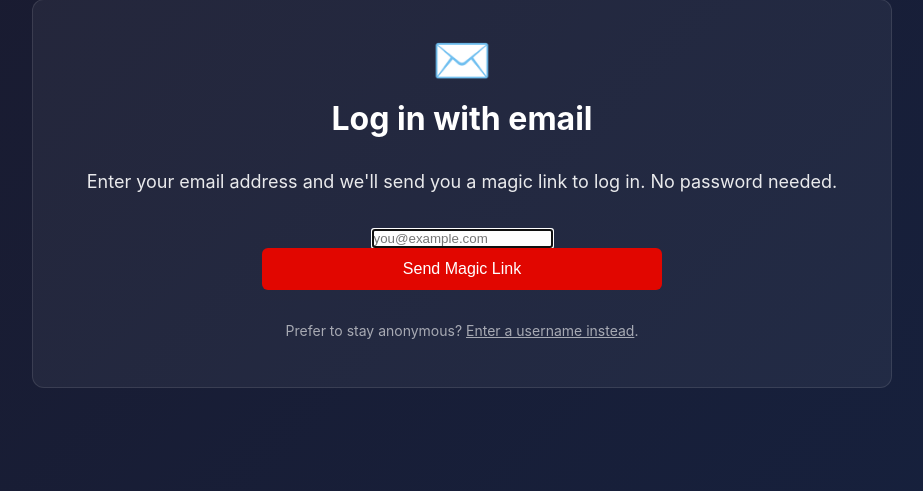
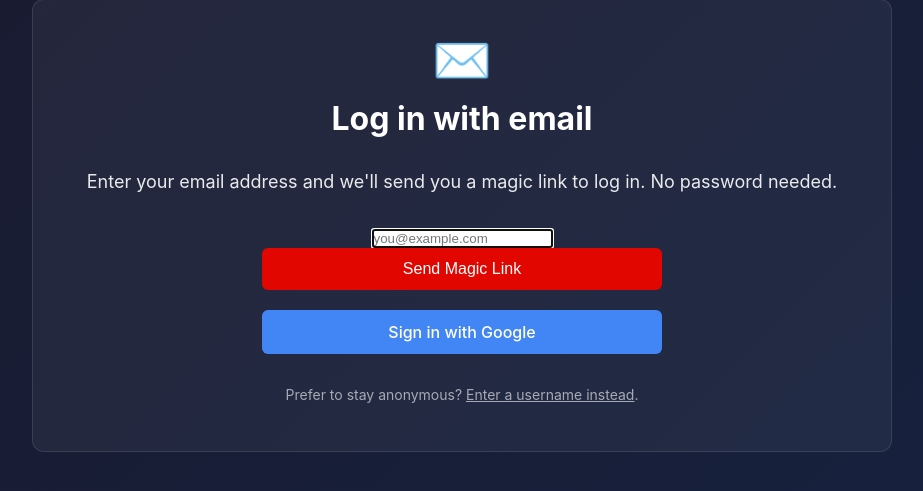
Before and after one commit to brettswift/f1-predictor, a Flask app: page /login in a window 1280 px wide. Shown: the part 244-735 px from the top of the page, without its empty margins (178-1101 px from the left). Run offline with Flask 3, Linux system fonts and the light colour scheme; data that the repository does not hold is empty.

Commit message:
BUD-144: F1-12 optional Google OAuth sign-in method
- /login/oauth/google initiates Google OAuth with CSRF state

- /login/oauth/google/callback exchanges code, fetches userinfo, binds by email

- Supports new users, existing email users, and duplicate-account switching

- No passwords stored; session cookie is persistent after OAuth success

- Unit tests mock token exchange and userinfo responses

```diff
--- a/src/app.py
+++ b/src/app.py
@@ -15,6 +15,8 @@ import requests
 from datetime import datetime, timezone, timedelta
 
 from functools import wraps
+from urllib.parse import urlencode
+
 from flask import Flask, render_template, request, redirect, url_for, session, g, flash, jsonify
 
 import openf1
@@ -44,6 +46,19 @@ LIVE_CACHE_TTL_SEC = 5  # Cache live data for 5 seconds
 # Magic-link authentication configuration
 LOGIN_TOKEN_BYTES = 32  # URL-safe token length
 LOGIN_TOKEN_TTL_MINUTES = 15  # Token validity window
+
+# Google OAuth configuration
+GOOGLE_AUTH_ENDPOINT = 'https://accounts.google.com/o/oauth2/v2/auth'
+GOOGLE_TOKEN_ENDPOINT = 'https://oauth2.googleapis.com/token'
+GOOGLE_USERINFO_ENDPOINT = 'https://openidconnect.googleapis.com/v1/userinfo'
+GOOGLE_OAUTH_SCOPE = 'openid email profile'
+
+app.config['GOOGLE_OAUTH_CLIENT_ID'] = os.environ.get('GOOGLE_OAUTH_CLIENT_ID', '')
+app.config['GOOGLE_OAUTH_CLIENT_SECRET'] = os.environ.get('GOOGLE_OAUTH_CLIENT_SECRET', '')
+app.config['GOOGLE_OAUTH_REDIRECT_URI'] = os.environ.get(
+    'GOOGLE_OAUTH_REDIRECT_URI',
+    ''
+)
 
 # Simple in-memory cache for live data (keyed by race_id)
 _live_data_cache = {}
@@ -1007,6 +1022,74 @@ def bind_email_to_session(email):
     return new_session_id
 
 
+def _get_google_oauth_redirect_uri():
+    """Return the configured Google OAuth redirect URI, or derive one."""
+    configured = app.config.get('GOOGLE_OAUTH_REDIRECT_URI', '')
+    if configured:
+        return configured
+    return url_for('login_oauth_google_callback', _external=True)
+
+
+def _generate_oauth_state():
+    """Generate a short-lived CSRF state token for the OAuth flow."""
+    return secrets.token_urlsafe(16)
+
+
+def _google_auth_url(state):
+    """Build the Google OAuth authorization request URL."""
+    params = {
+        'client_id': app.config['GOOGLE_OAUTH_CLIENT_ID'],
+        'redirect_uri': _get_google_oauth_redirect_uri(),
+        'response_type': 'code',
+        'scope': GOOGLE_OAUTH_SCOPE,
+        'state': state,
+        'access_type': 'online',
+    }
+    return f'{GOOGLE_AUTH_ENDPOINT}?{urlencode(params)}'
+
+
+def _exchange_google_code(code):
+    """Exchange an authorization code for Google OAuth tokens.
+
+    Returns the JSON token response on success, or None on failure.
+    """
+    try:
+        response = requests.post(
+            GOOGLE_TOKEN_ENDPOINT,
+            data={
+                'code': code,
+                'client_id': app.config['GOOGLE_OAUTH_CLIENT_ID'],
+                'client_secret': app.config['GOOGLE_OAUTH_CLIENT_SECRET'],
+                'redirect_uri': _get_google_oauth_redirect_uri(),
+                'grant_type': 'authorization_code',
+            },
+            timeout=10,
+        )
+        response.raise_for_status()
+        return response.json()
+    except requests.RequestException as e:
+        app.logger.warning(f'Google token exchange failed: {e}')
+        return None
+
+
+def _fetch_google_userinfo(access_token):
+    """Fetch the user's Google profile via the OAuth userinfo endpoint.
+
+    Returns a dict with at least an 'email' key on success, or None.
+    """
+    try:
+        response = requests.get(
+            GOOGLE_USERINFO_ENDPOINT,
+            headers={'Authorization': f'Bearer {access_token}'},
+            timeout=10,
+        )
+        response.raise_for_status()
+        return response.json()
+    except requests.RequestException as e:
+        app.logger.warning(f'Google userinfo fetch failed: {e}')
+        return None
+
+
 def calculate_score(prediction, result):
     """Calculate score for a prediction."""
     points = 0
@@ -1718,6 +1801,59 @@ def login_verify(token):
     return redirect(url_for('home'))
 
 
+@app.route('/login/oauth/google')
+def login_oauth_google():
+    """Initiate Google OAuth sign-in."""
+    client_id = app.config.get('GOOGLE_OAUTH_CLIENT_ID', '')
+    if not client_id:
+        flash('Google sign-in is not configured.', 'error')
+        return redirect(url_for('login'))
+
+    state = _generate_oauth_state()
+    session['oauth_state'] = state
+    return redirect(_google_auth_url(state))
+
+
+@app.route('/login/oauth/google/callback')
+def login_oauth_google_callback():
+    """Handle the Google OAuth callback and log the user in."""
+    stored_state = session.pop('oauth_state', None)
+    returned_state = request.args.get('state')
+    if not stored_state or not returned_state or stored_state != returned_state:
+        flash('Invalid OAuth state. Please try again.', 'error')
+        return redirect(url_for('login'))
+
+    code = request.args.get('code')
+    if not code:
+        flash('Google sign-in was cancelled or failed.', 'error')
+        return redirect(url_for('login'))
+
+    token_response = _exchange_google_code(code)
+    if not token_response:
+        flash('Unable to verify Google sign-in.', 'error')
+        return redirect(url_for('login'))
+
+    access_token = token_response.get('access_token')
+    if not access_token:
+        flash('Unable to verify Google sign-in.', 'error')
+        return redirect(url_for('login'))
+
+    userinfo = _fetch_google_userinfo(access_token)
+    if not userinfo or not userinfo.get('email'):
+        flash('Unable to retrieve your email from Google.', 'error')
+        return redirect(url_for('login'))
+
+    email = userinfo['email']
+    if not userinfo.get('email_verified'):
+        flash('Please use a Google account with a verified email.', 'error')
+        return redirect(url_for('login'))
+
+    bind_email_to_session(email)
+    session.permanent = True
+    flash('You are now logged in with Google.', 'success')
+    return redirect(url_for('home'))
+
+
 @app.route('/logout')
 def logout():
     """Clear session."""
--- a/src/templates/login.html
+++ b/src/templates/login.html
@@ -15,6 +15,12 @@
         <button type="submit" class="btn" style="width: 100%;">Send Magic Link</button>
     </form>
 
+    <div style="margin-top: 20px;">
+        <a href="{{ url_for('login_oauth_google') }}" class="btn" style="background: #4285F4; width: 100%; max-width: 400px;">
+            Sign in with Google
+        </a>
+    </div>
+
     <p style="margin-top: 30px; opacity: 0.6; font-size: 14px;">
         Prefer to stay anonymous? <a href="{{ url_for('index') }}" style="color: #fff; text-decoration: underline;">Enter a username instead</a>.
     </p>
```
Also changed, not shown: tests/unit/test_google_oauth.py (added, +311 -0 lines).
